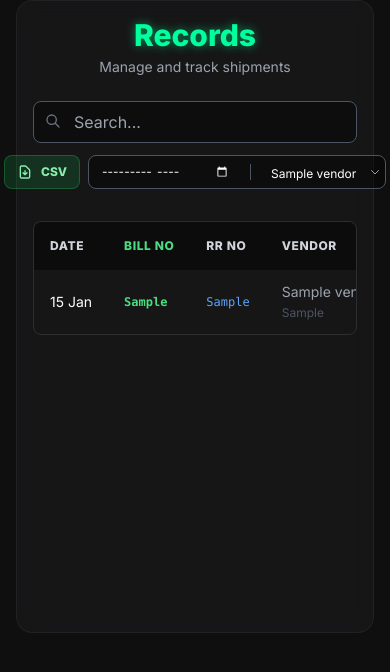
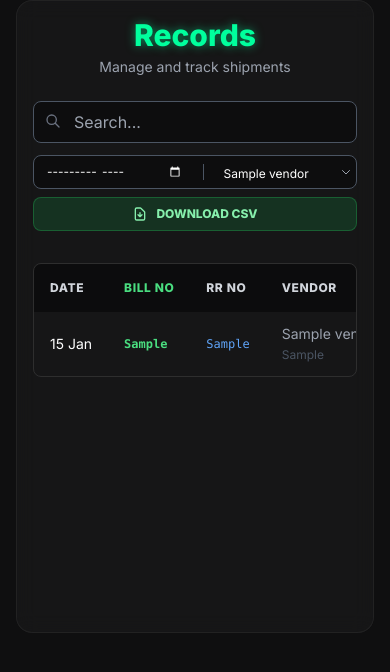
Before and after one commit to karthikshetty71/Karthik, a Flask app: template app/templates/view_data.html in a window 390 px wide. Shown: the part 65-737 px from the top of the page. Run offline with Flask 3, Linux system fonts and the light colour scheme; the template is opened without the code that fills it: most values are stand-ins (such as "Sample title", 1, 10 or a date in 2020); parts of the project's set-up code (start-up, migrations or seed data) failed here and were passed over; some libraries are stand-ins or nearby versions.

Commit message:
Mobile responsive fixes6

```diff
--- a/app/templates/view_data.html
+++ b/app/templates/view_data.html
@@ -9,26 +9,23 @@
             <p class="text-gray-400 text-sm">Manage and track shipments</p>
         </div>
 
-        <div class="flex flex-col md:flex-row gap-3 w-full md:w-auto">
+        <div class="flex flex-col md:flex-row gap-3 w-full md:w-auto items-stretch md:items-center">
+
             <form action="/view" method="GET" class="relative group w-full md:w-auto">
                 <input type="text" name="q" value="{{ search_query or '' }}" placeholder="Search..." class="bg-black/40 border border-gray-600 rounded-lg py-2 px-4 pl-10 text-white outline-none focus:border-green-500 focus:shadow-[0_0_10px_rgba(0,255,157,0.3)] w-full md:w-64 transition">
                 <svg class="w-4 h-4 text-gray-500 absolute left-3 top-3 group-focus-within:text-green-400" fill="none" stroke="currentColor" viewBox="0 0 24 24"><path stroke-linecap="round" stroke-linejoin="round" stroke-width="2" d="M21 21l-6-6m2-5a7 7 0 11-14 0 7 7 0 0114 0z"></path></svg>
             </form>
 
-            <div class="flex gap-2 justify-center md:justify-end">
-                <a href="/export_csv?month={{ month }}" class="flex items-center justify-center gap-2 bg-green-600/20 hover:bg-green-600/40 text-green-300 border border-green-500/30 px-3 py-2 rounded-lg text-xs font-bold uppercase transition">
-                    <svg class="w-4 h-4" fill="none" stroke="currentColor" viewBox="0 0 24 24"><path stroke-linecap="round" stroke-linejoin="round" stroke-width="2" d="M12 10v6m0 0l-3-3m3 3l3-3m2 8H7a2 2 0 01-2-2V5a2 2 0 012-2h5.586a1 1 0 01.707.293l5.414 5.414a1 1 0 01.293.707V19a2 2 0 01-2 2z"></path></svg>
-                    CSV
-                </a>
+            <div class="flex flex-col md:flex-row gap-2 w-full md:w-auto">
 
-                <form class="flex gap-2 bg-black/40 p-1 rounded-lg border border-gray-600 items-center">
+                <form class="flex gap-2 bg-black/40 p-1 rounded-lg border border-gray-600 items-center justify-between w-full md:w-auto">
 
-                    <input type="month" name="month" value="{{ month }}" onchange="this.form.submit()" class="bg-transparent text-white px-2 outline-none text-xs [color-scheme:dark]">
+                    <input type="month" name="month" value="{{ month }}" onchange="this.form.submit()" class="bg-transparent text-white px-2 outline-none text-xs [color-scheme:dark] flex-1 md:flex-none">
 
                     <div class="w-px bg-gray-600 h-4 mx-1"></div>
 
-                    <div class="relative">
-                        <select name="vendor" onchange="this.form.submit()" class="bg-transparent text-white pl-2 pr-6 outline-none text-xs appearance-none cursor-pointer">
+                    <div class="relative flex-1 md:flex-none">
+                        <select name="vendor" onchange="this.form.submit()" class="w-full bg-transparent text-white pl-2 pr-6 outline-none text-xs appearance-none cursor-pointer">
                             {% if not vendor %}
                             <option value="" disabled selected>Select Vendor</option>
                             {% endif %}
@@ -42,6 +39,12 @@
                         </div>
                     </div>
                 </form>
+
+                <a href="/export_csv?month={{ month }}" class="flex items-center justify-center gap-2 bg-green-600/20 hover:bg-green-600/40 text-green-300 border border-green-500/30 px-3 py-2 rounded-lg text-xs font-bold uppercase transition w-full md:w-auto">
+                    <svg class="w-4 h-4" fill="none" stroke="currentColor" viewBox="0 0 24 24"><path stroke-linecap="round" stroke-linejoin="round" stroke-width="2" d="M12 10v6m0 0l-3-3m3 3l3-3m2 8H7a2 2 0 01-2-2V5a2 2 0 012-2h5.586a1 1 0 01.707.293l5.414 5.414a1 1 0 01.293.707V19a2 2 0 01-2 2z"></path></svg>
+                    Download CSV
+                </a>
+
             </div>
         </div>
     </div>
```
